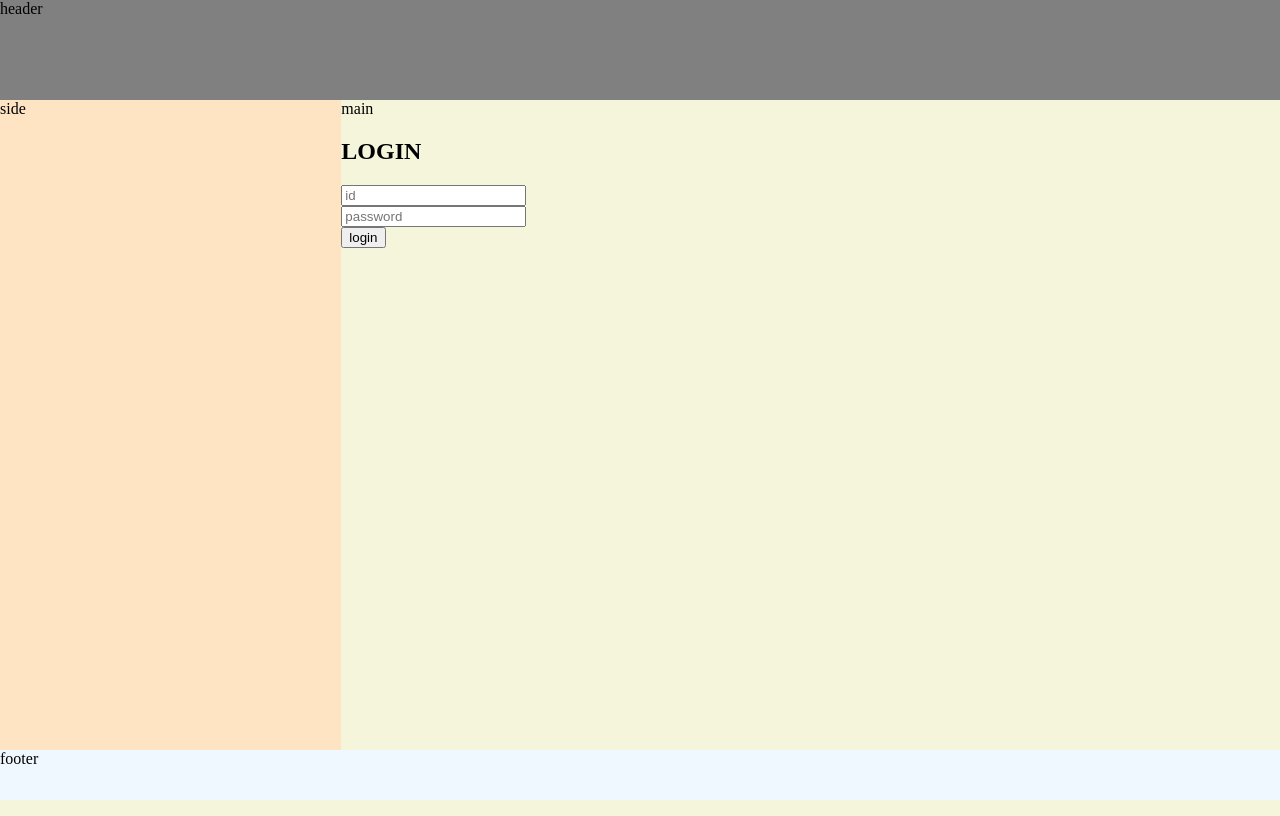
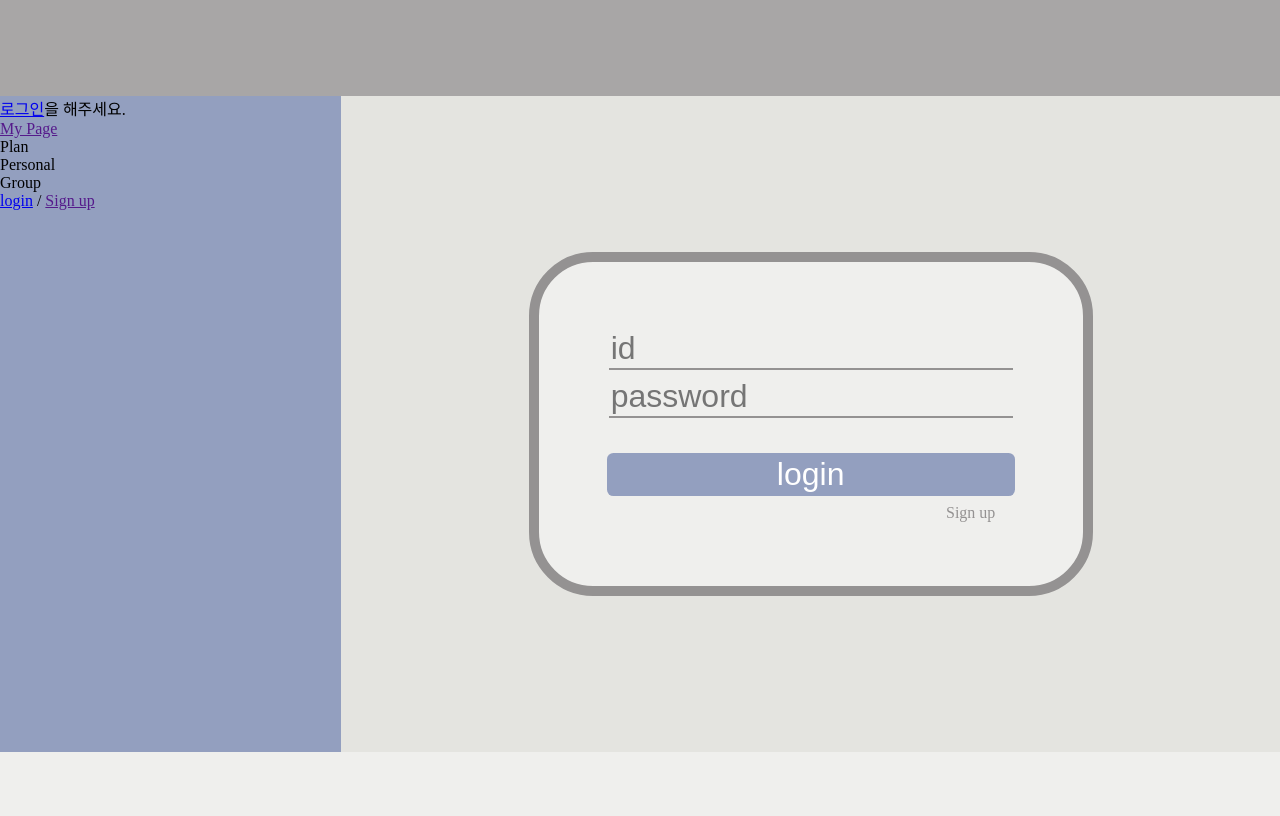
Before and after one commit to Tjdnjs/2022-H-UP-J-and-S-, a Flask app: page /user/ in a window 1280 px wide. Run offline with Flask 2, Linux system fonts and the light colour scheme.

Commit message:
logintool

```diff
--- a/static/css/bodygrid.css
+++ b/static/css/bodygrid.css
@@ -4,7 +4,7 @@ body{
   margin: 0;
   display: grid;
   grid-template-columns: 1fr 2.75fr;
-  grid-template-rows: 100px auto 50px;
+  grid-template-rows: 6rem auto 4rem;
   grid-template-areas:
   'header header'
   'side main'
@@ -12,17 +12,17 @@ body{
 }
 header{
   grid-area: header;
-  background-color: gray;
+  background-color: #A8A6A6;
 }
 main{
   grid-area: main;
-  background-color: beige;
+  background-color: #E4E4E0;
 }
 aside{
   grid-area: side;
-  background-color: bisque;
+  background-color: #939FBF;
 }
 footer{
   grid-area: footer;
-  background-color: aliceblue;
+  background-color: #EFEFED;
 }
--- /dev/null
+++ b/static/css/login.css
@@ -0,0 +1,41 @@
+#logintool{
+  display: flex;
+  min-height: 82vh;
+}
+#logind {
+  display: block;
+  margin: auto ;
+  background-color: #EFEFED;
+  width: 30rem;
+  padding: 4rem 2rem;
+  text-align: center;
+  border: 10px solid #949292;
+  border-radius: 4rem;
+}
+input[type=text], input[type=password]{
+  font-size: 2rem;
+  width: 25rem;
+  margin: .2rem;
+  background-color: transparent;
+  border: none;
+  border-bottom: 2px solid #949292;
+  outline: none;
+}
+input[type=submit]{
+  width: 25.5rem;
+  font-size: 2rem;
+  padding: .2rem;
+  margin-top: 2rem;
+  background-color: #939FBF;
+  color: white;
+  border: none;
+  border-radius: .4rem;
+  outline: none;
+}
+#sign-up{
+  display: inline-block;
+  color: #949292;
+  text-decoration: none;
+  margin-top: .5rem;
+  margin-left: 20rem;
+}
--- a/templates/login.html
+++ b/templates/login.html
@@ -4,26 +4,46 @@
     <meta charset="UTF-8" />
     <meta name="viewport" content="width=device-width, initial-scale=1.0" />
     <link rel="stylesheet" href="../static/css/bodygrid.css" >
+    <link rel="stylesheet" href="../static/css/login.css">
     <title>Login</title>
   </head>
 
   <body>
     <header>
-      header
+
     </header>
     <aside>
-      side
+      <section id="menubar">
+        {% if not current_user.is_authenticated %}
+          <div><a href="/user">로그인</a>을 해주세요.</div>
+          <a href="">My Page</a><br>
+          <a>Plan</a><br>
+          <a>Personal</a><br>
+          <a>Group</a><br>
+          <div><a href="/user">login</a> / <a href="">Sign up</a></div>
+        {% else %}
+          <div>{{current_user.name}}님</div>
+          <a href="">My Page</a><br>
+          <a>Plan</a><br>
+          <a>Personal</a><br>
+          <a>Group</a><br>
+          <a href="/user/logout">Logout</a>
+        {% endif %}
+
+      </section>
     </aside>
     <main>
-      main
-      <section>
+      <section id="logintool">
         {% if not current_user.is_authenticated %}
-        <form action="/user/login" method="post">
-          <h2>LOGIN</h2>
-          <div class="int-area" id = 'id'><input type="text" placeholder="id" name="id" /></div>
-          <div class="int-area"><input type="password" placeholder="password" name="pw" /></div>
-          <div class="btn-area"><input type="submit" id="btn" value="login" /></div>
-        </form>
+          <div id="logind">
+              <form action="/user/login" method="post">
+                <div class="int-area" id = 'id'><input type="text" placeholder="id" name="id" /></div>
+                <div class="int-area"><input type="password" placeholder="password" name="pw" /></div>
+                <div class="btn-area"><input type="submit" id="btn" value="login" /></div>
+              </form>
+              <a id="sign-up" href="">Sign up</a>
+          </div>
+
         {% else %}
         <div>Hi {{current_user.name}}</div>
         <a href="/user/logout">Logout</a>
@@ -32,7 +52,7 @@
       </section>
     </main>
     <footer>
-      footer
+
     </footer>
   </body>
 </html>
```
Also changed, not shown: templates/index.html (+21 -5 lines).
